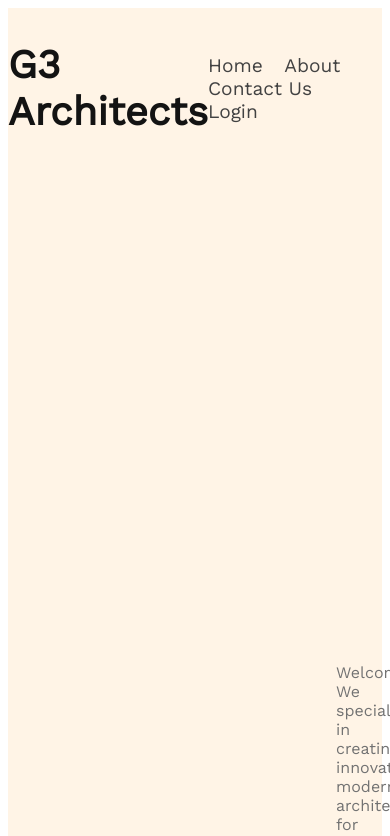
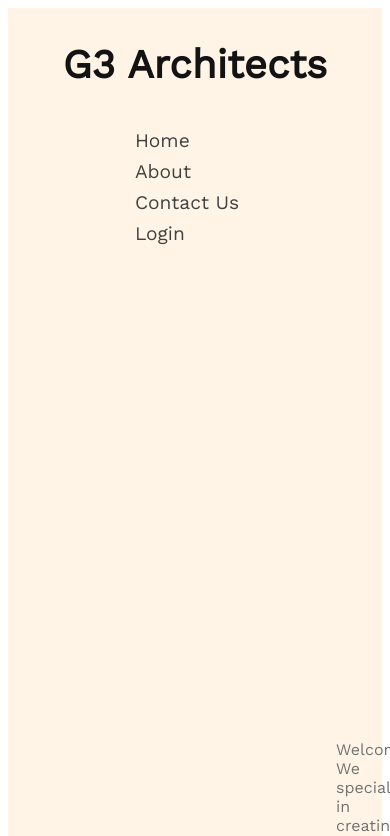
Before and after one commit to Najmul-Shaon/g3_architect_assignment_02, a plain HTML site: page index.html in a window 390 px wide. Shown: the top 836 px of the page. Drawn offline with nearby package versions, Linux system fonts and the light colour scheme.

Commit message:
menu responsive for mobile devices

```diff
--- a/index.html
+++ b/index.html
@@ -19,7 +19,7 @@
     <header class="header_container">
       <nav class="nav_items">
         <h1>G3 Architects</h1>
-        <div>
+        <div class="nav_menu">
           <a href="">Home</a>
           <a href="">About</a>
           <a href="">Contact Us</a>
--- a/styles/style.css
+++ b/styles/style.css
@@ -296,4 +296,18 @@
 }
 
 /* responsive layouts */
-@media screen and (max-width:576px) {}
+@media screen and (max-width:576px) {
+    .nav_items {
+        display: flex;
+        flex-direction: column;
+    }
+
+    .nav_menu {
+        display: flex;
+        flex-direction: column;
+    }
+
+    .nav_menu a {
+        margin-top: .5rem;
+    }
+}
```
